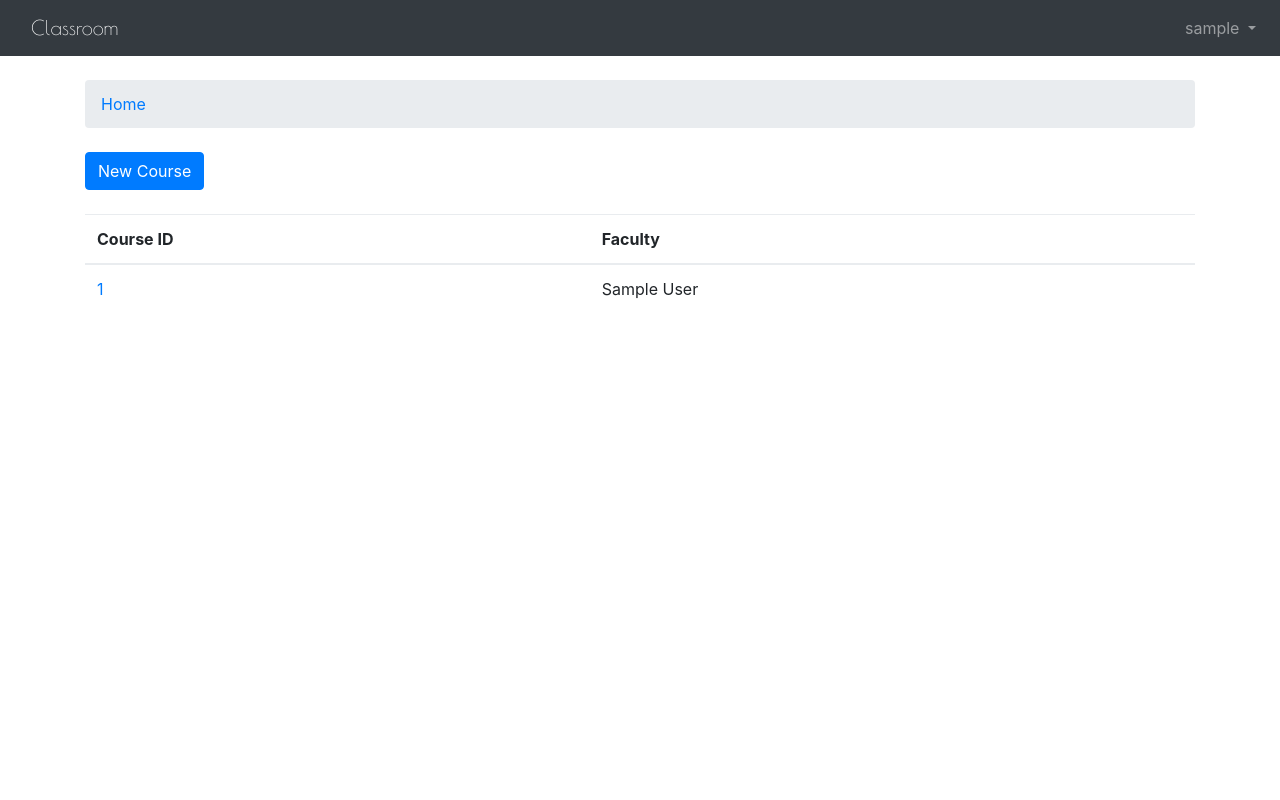
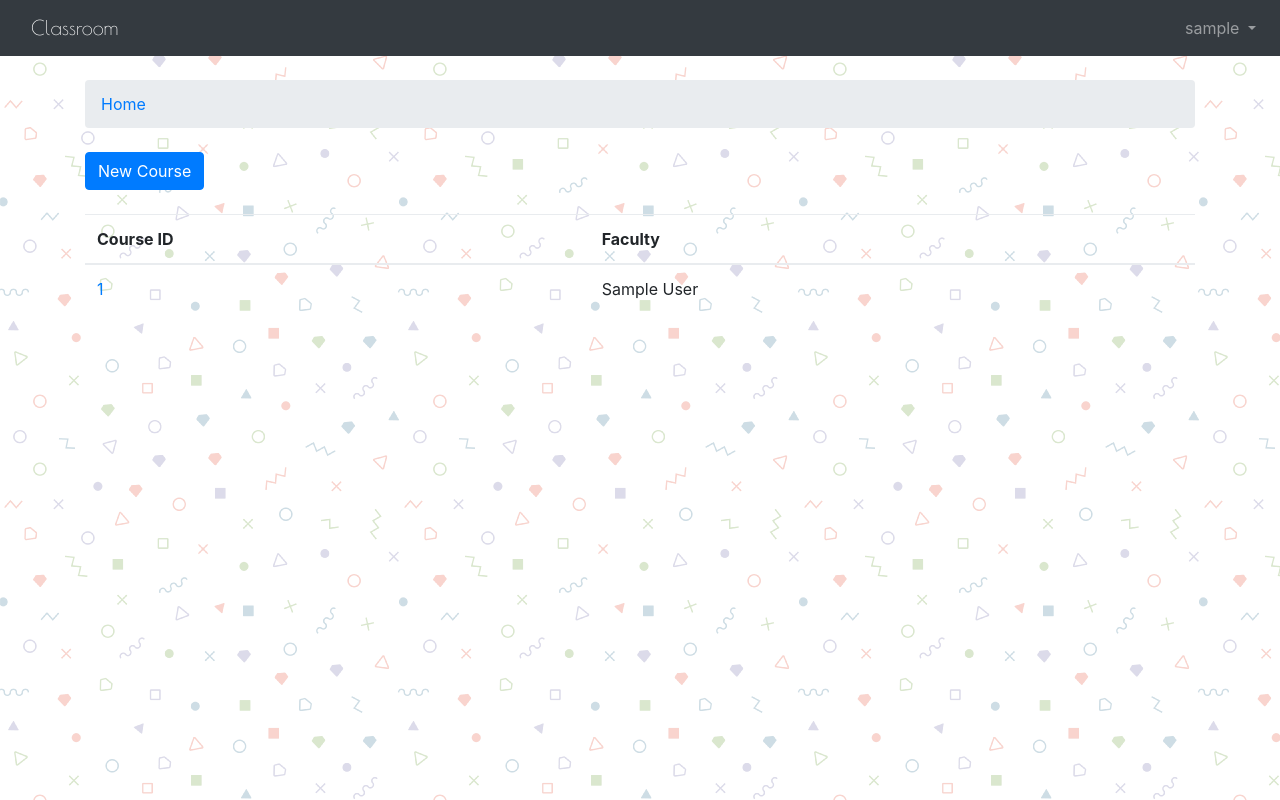
Before and after one commit to Kimbbakar/Classroom, a Django app: page /home/ in a window 1280 px wide. Run offline with Django 3.2, Linux system fonts and the light colour scheme; a user stored in the database is signed in; tables that the repository leaves empty hold one stand-in row (values such as "Sample post"); some libraries are stand-ins or nearby versions.

Commit message:
update page backgroud

```diff
--- /dev/null
+++ b/myproject/static/css/accounts.css
@@ -0,0 +1,16 @@
+body {
+  background-image: url(../img/memphis-colorful.png);
+}
+
+.logo {
+  font-family: 'Peralta', cursive;
+}
+
+.logo a {
+  color: rgba(0,0,0,.9);
+}
+
+.logo a:hover,
+.logo a:active {
+  text-decoration: none;
+}
--- a/myproject/templates/base.html
+++ b/myproject/templates/base.html
@@ -6,7 +6,10 @@
     <link href="https://fonts.googleapis.com/css?family=Poiret+One" rel="stylesheet">
     <link rel="stylesheet" href="{% static 'css/bootstrap.min.css' %}">
     <link rel="stylesheet" href="{% static 'css/app.css' %}">
-    {% block stylesheet %}{% endblock %}
+
+  {% block stylesheet %}
+    <link rel="stylesheet" href="{% static 'css/accounts.css' %}">
+  {% endblock %}
   </head>
   <body>
   {% block body %}
```
Also changed, not shown: myproject/static/img/memphis-colorful.png (added).
